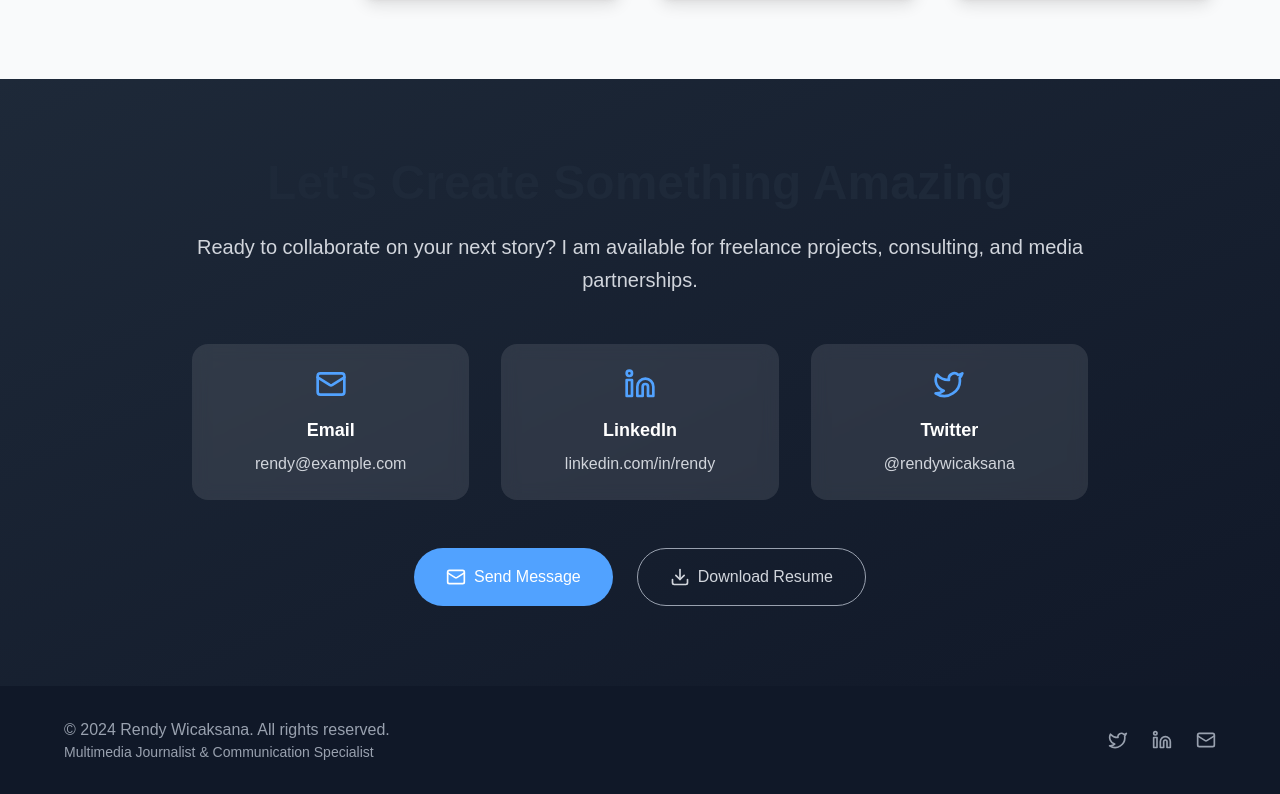
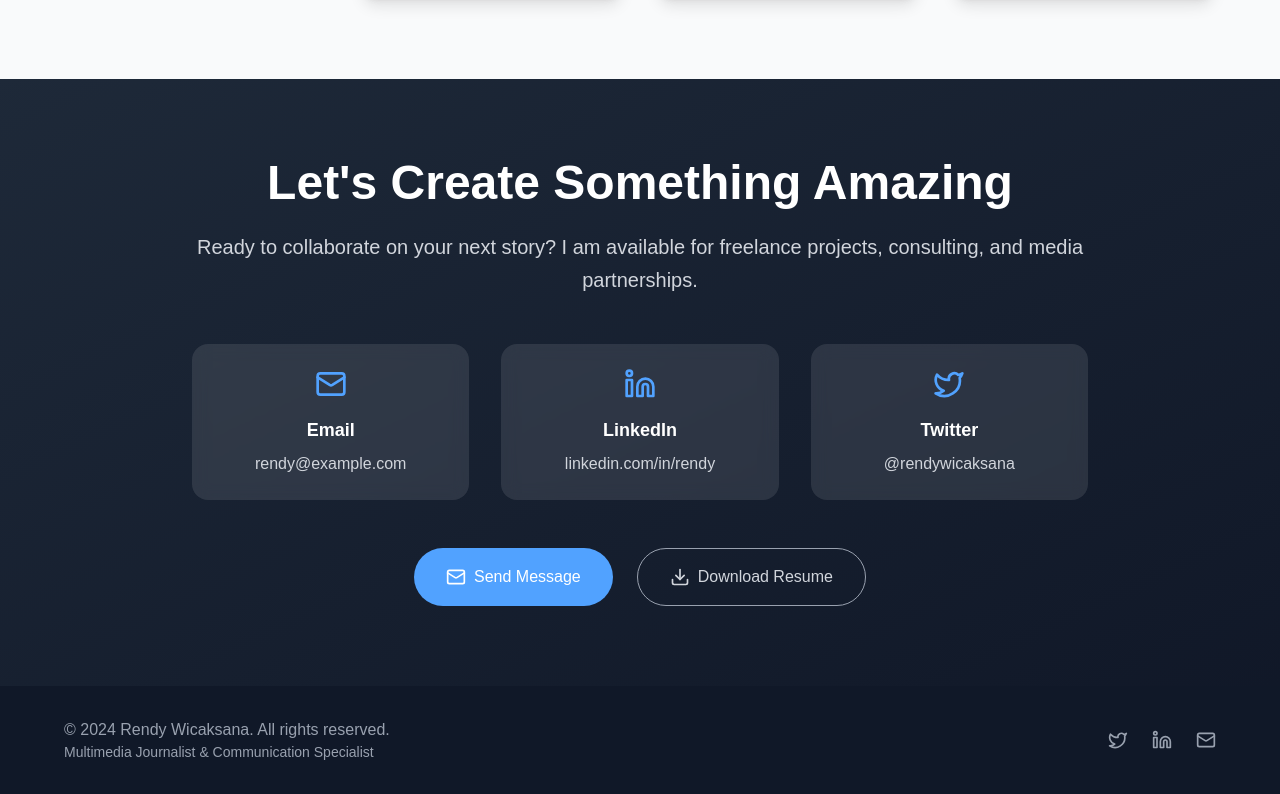
Before and after one commit to raadhiit/Rendywicaksana, a Next.js app: page / in a window 1280 px wide. Shown: the part 3581-4375 px from the top of the page. Built offline with nearby package versions, Linux system fonts and the light colour scheme.

Commit message:
update: change color on contact section

```diff
--- a/src/app/page.tsx
+++ b/src/app/page.tsx
@@ -418,7 +418,7 @@
       {/* Contact Section */}
       <section id="contact" className="relative z-10 py-20 px-6 bg-gradient-to-br from-gray-800 to-gray-900 text-white">
         <div className="container mx-auto max-w-4xl text-center">
-          <h2 className="text-4xl md:text-5xl font-bold mb-6 text-gray-800">
+          <h2 className="text-4xl md:text-5xl font-bold mb-6 text-white">
             Let&apos;s Create Something Amazing
           </h2>
 
```
